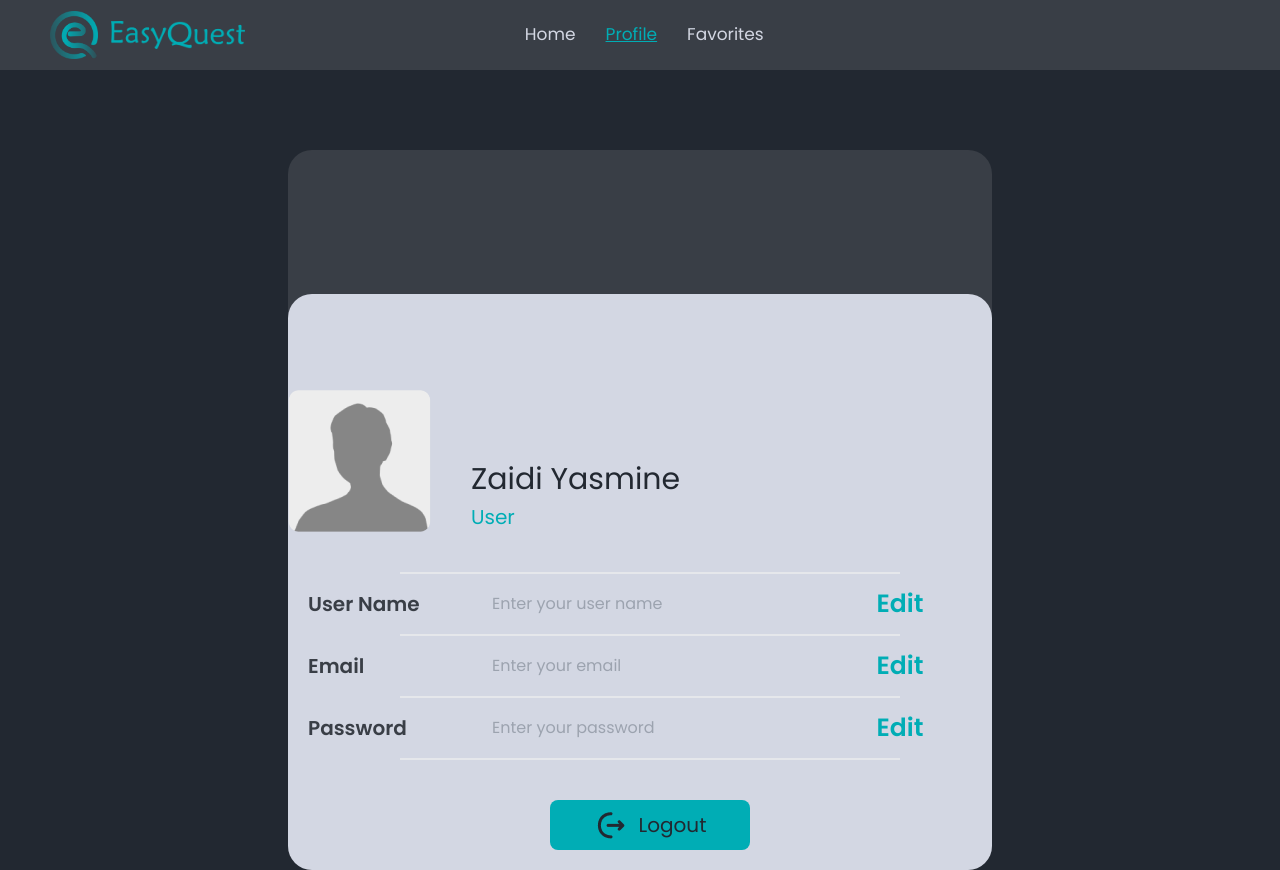
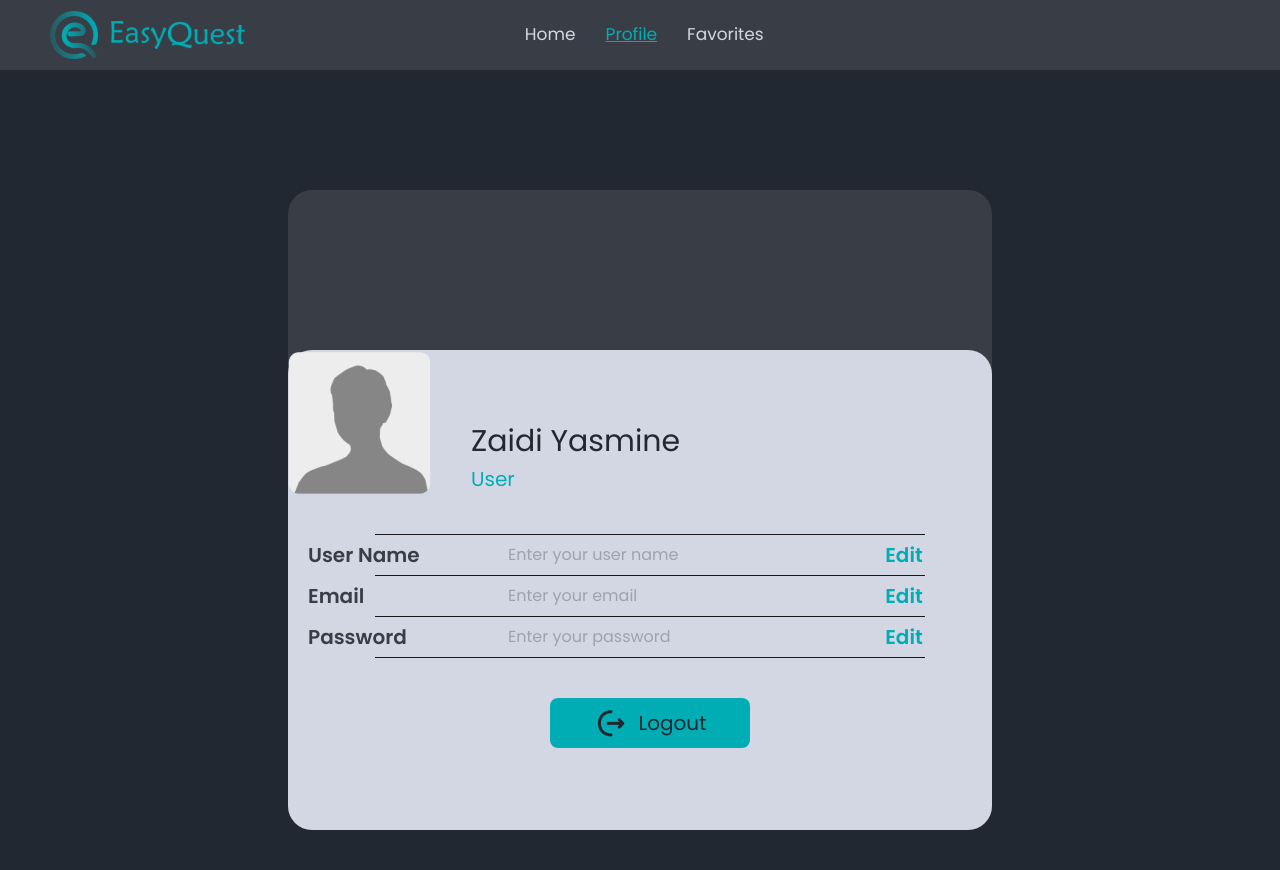
Before and after one commit to RaniaSbr/EasyQuest, a React (Create React App) app in the folder my-app/: page /Profile in a window 1280 px wide. Built offline with nearby package versions, Linux system fonts and the light colour scheme.

Commit message:
profile done j'espere

```diff
--- a/my-app/src/Components/Profile_Compo.js
+++ b/my-app/src/Components/Profile_Compo.js
@@ -17,10 +17,10 @@ function Profile_compo(params) {
     window.location.href = "/";
   };
   return (
-    <div className="profile_Compo relative rounded-3xl md:w-[70vw] lg:w-[55vw]   w-[90vw]  h-[90vh] mt-20 grid justify-items-center content-center">
-      <div className="profile-co absolute rounded-3xl w-full bottom-0 h-4/5"></div>
-      <div className="profile absolute bottom-5 ">
-        <div className="pro-top  flex items-end justify-start w-full h-2/5 mb-10">
+    <div className="profile_Compo relative rounded-3xl md:w-[70vw] lg:w-[55vw]   w-[90vw]  h-[80vh] mt-20 grid justify-items-center content-center">
+      <div className="profile-co absolute rounded-3xl w-full bottom-0 h-5/6 lg:h-[60vh] "></div>
+      <div className="profile absolute bottom-12 lg:h-[60vh] h-5/6 ">
+        <div className="pro-top  flex items-end justify-start w-full h-2/5 mb-10 ml-5 md:ml-0">
           <img className="user-pic" src="./Assets/user.png" alt="" />
           <div className="pro-nom grid content-center ml-10 ">
             {" "}
@@ -34,9 +34,8 @@ function Profile_compo(params) {
           </div>
         </div>
         <div className="pro-bottom grid content-center justify-items-center ml-5">
-          <hr className="profile-hr bg-zinc-900 md:w-[500px] w-5/6" />
-          <hr className="profile-hr bg-zinc-900 md:w-[500px] w-5/6" />
-          <div className="ligne ligne-username ">
+          <hr className="border-t border-zinc-900 md:w-[550px] w-5/6" />
+          <div className="ligne h-10 flex content-center justify-items-center ligne-username ">
             <label htmlFor="username " className="text-lg md:text-xl">
               User Name{" "}
             </label>
@@ -46,11 +45,16 @@ function Profile_compo(params) {
               name="username"
               placeholder="Enter your user name"
             />
-            <button onClick={handleEditClick}>Edit</button>
+            <button
+              onClick={handleEditClick}
+              className="text-lg md:text-xl mr-2"
+            >
+              Edit
+            </button>
           </div>
-          <hr className="profile-hr bg-zinc-900 md:w-[500px] w-5/6" />
-          <hr className="profile-hr bg-zinc-900 md:w-[500px] w-5/6" />
-          <div className="ligne ligne-mail">
+          <hr className="border-t border-zinc-900 md:w-[550px] w-5/6" />
+          <div className="ligne h-10 grid content-center w-full justify-items-center ligne-username ">
+            {" "}
             <label className="text-lg md:text-xl" htmlFor="UserEmail">
               Email
             </label>
@@ -60,11 +64,16 @@ function Profile_compo(params) {
               name="UserEmail"
               placeholder="Enter your email"
             />
-            <button onClick={handleEditClick}>Edit</button>
+            <button
+              onClick={handleEditClick}
+              className="text-lg md:text-xl mr-2"
+            >
+              Edit
+            </button>
           </div>
-          <hr className="profile-hr bg-zinc-900 md:w-[500px] w-5/6" />
-          <hr className="profile-hr bg-zinc-900 md:w-[500px] w-5/6" />
-          <div className="ligne ligne-password">
+          <hr className="border-t border-zinc-900 md:w-[550px] w-5/6" />
+          <div className="ligne h-10 grid content-center w-full justify-items-center ligne-username ">
+            {" "}
             <label className="text-lg md:text-xl" htmlFor="password">
               Password
             </label>
@@ -74,10 +83,14 @@ function Profile_compo(params) {
               name="password"
               placeholder="Enter your password"
             />
-            <button onClick={handleEditClick}>Edit</button>
+            <button
+              onClick={handleEditClick}
+              className="text-lg md:text-xl mr-2"
+            >
+              Edit
+            </button>
           </div>
-          <hr className="profile-hr bg-zinc-900 md:w-[500px] w-5/6" />
-          <hr className="profile-hr bg-zinc-900 md:w-[500px] w-5/6" />
+          <hr className="border-t border-zinc-900 md:w-[550px] w-5/6" />
           <NavLink to="/">
             {" "}
             <div className="logout">
--- a/my-app/src/Styles/ProfileComponent.css
+++ b/my-app/src/Styles/ProfileComponent.css
@@ -14,6 +14,7 @@ body {
 .profile-co {
   background-color: var(--textcolor);
 }
+
 .profile_Compo {
   background-color: var(--grey);
 }
@@ -27,16 +28,9 @@ body {
   color: var(--blue);
 }
 
-.profile-hr {
-  height: 1px;
-}
-
 .ligne {
   display: grid;
   grid-template-columns: repeat(3, 1fr);
-  height: 60px;
-  align-content: center;
-  justify-items: center;
 }
 .ligne label {
   font-weight: bold;
@@ -54,24 +48,24 @@ body {
   outline: none;
   background-color: transparent;
   font-weight: bold;
-  font-size: 25px;
   color: var(--blue);
   cursor: pointer;
 }
 .ligne-mail label {
-  width: 100%;
   display: flex;
   align-items: center;
 }
 .ligne-password label {
-  width: 100%;
   display: flex;
   align-items: center;
 }
 .ligne-username label {
-  width: 100%;
   display: flex;
   align-items: center;
+  width: 200px;
+}
+.ligne label {
+  width: 200px;
 }
 
 .logout {
```
